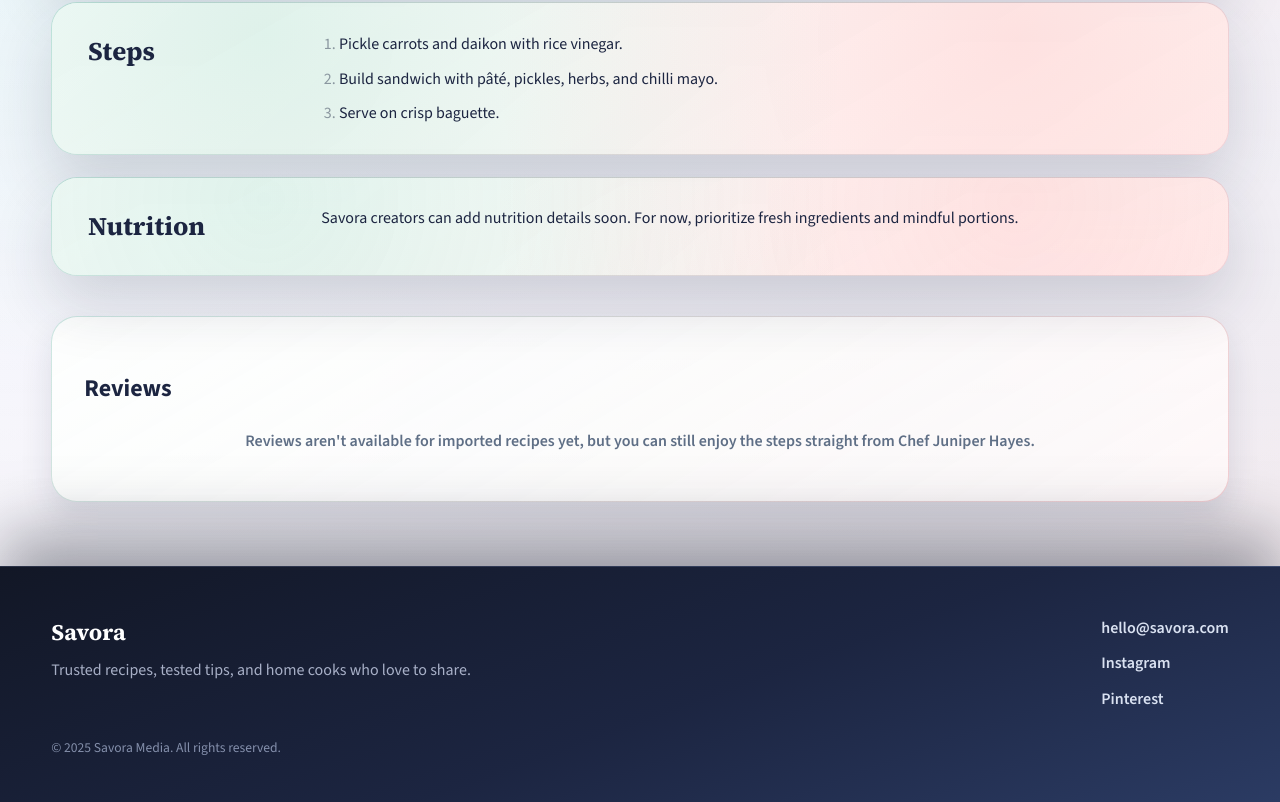
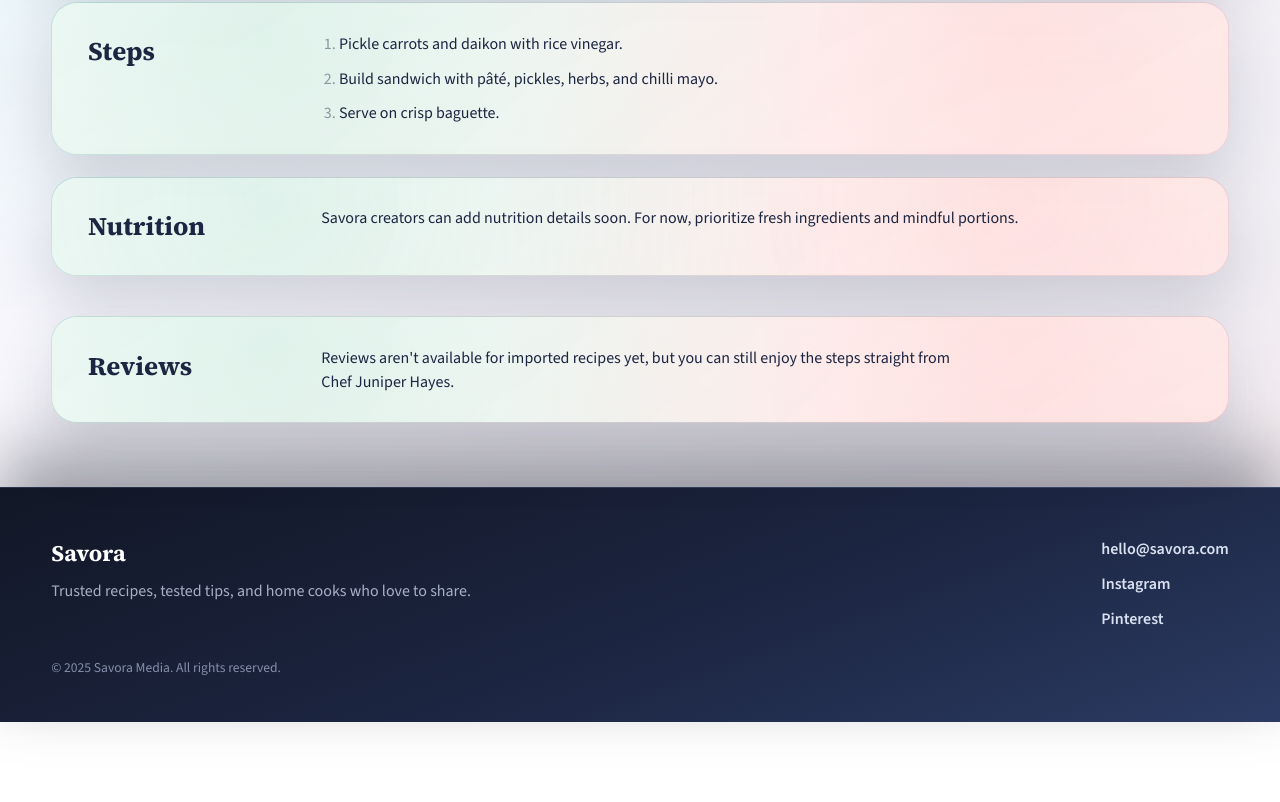
Before and after one commit to shaswattrivedi/savora-frontend, a React (Vite) app in the folder client/: page /recipes/ext_banh_mi in a window 1280 px wide. Shown: the part 1115-1917 px from the top of the page. After the commit the page ends 1837 px from the top, so only its background shows below. Built offline with nearby package versions, Linux system fonts and the light colour scheme.

Commit message:
Updated Recipe UI

```diff
--- a/client/src/pages/RecipeDetail.jsx
+++ b/client/src/pages/RecipeDetail.jsx
@@ -221,12 +221,16 @@ const RecipeDetailPage = () => {
         </article>
       </section>
 
-      <section className="panel">
+      <section className="panel recipe-detail__card recipe-detail__card--reviews">
+        <div className="recipe-detail__card-header">
           <h2>Reviews</h2>
+        </div>
+        <div className="recipe-detail__card-body recipe-detail__card-body--reviews">
           {recipe.isExternal ? (
-          <p className="empty-state">
-            Reviews aren&apos;t available for imported recipes yet, but you can still enjoy the steps straight from
-            Chef {externalChefName}.
+            <p>
+              Reviews aren&apos;t available for imported recipes yet, but you can still enjoy the steps straight from Chef
+              {" "}
+              {externalChefName}.
             </p>
           ) : (
             <>
@@ -260,6 +264,7 @@ const RecipeDetailPage = () => {
               </form>
             </>
           )}
+        </div>
       </section>
     </div>
   );
--- a/client/src/styles/globals.css
+++ b/client/src/styles/globals.css
@@ -1494,6 +1494,30 @@ button, input, select, textarea {
   line-height: 1.5;
 }
 
+.recipe-detail__card-body--reviews {
+  gap: 1.2rem;
+  align-items: flex-start;
+}
+
+.recipe-detail__card-body--reviews .reviews {
+  width: 100%;
+}
+
+.recipe-detail__card-body--reviews .review-form {
+  width: min(100%, 440px);
+}
+
+.recipe-detail__card-body--reviews .empty-state {
+  margin: 0;
+}
+
+.recipe-detail__card-body--reviews > p {
+  color: var(--color-text);
+  font-size: 1rem;
+  line-height: 1.5;
+  max-width: 640px;
+}
+
 .recipe-detail__card--scroll {
   max-height: 280px;
   padding-right: clamp(1.3rem, 2.4vw, 1.8rem);
@@ -1537,6 +1561,11 @@ button, input, select, textarea {
   .recipe-detail__card--scroll {
     max-height: none;
     padding-right: clamp(1.2rem, 2.2vw, 1.6rem);
+  }
+
+  .recipe-detail__card-body--reviews {
+    gap: 1.2rem;
+    align-items: stretch;
   }
 }
 
```
Lines whose indentation alone changed are shown as unchanged.
